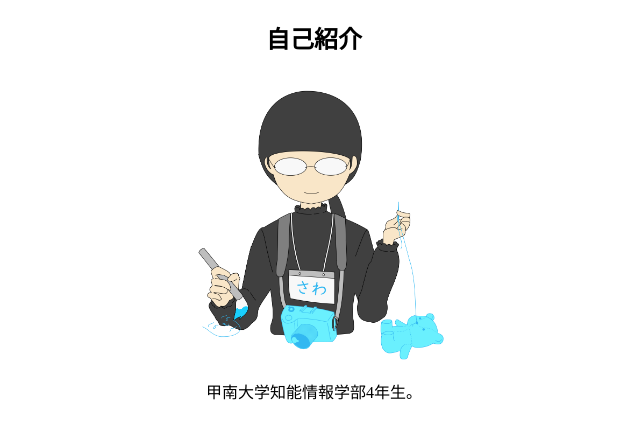
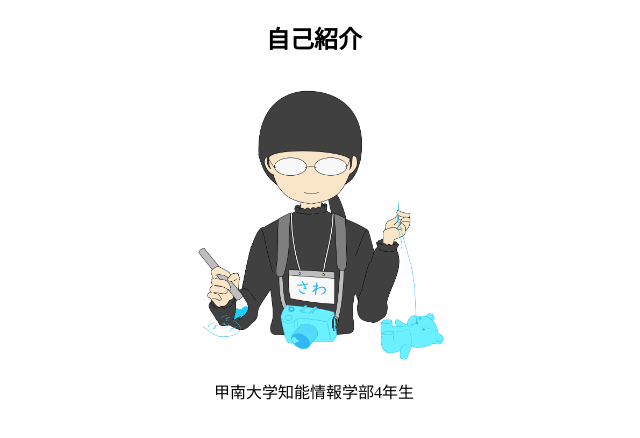
Before and after one commit to s1671065/portfolio, a plain HTML site: page index.html in a window 1280 px wide. Shown: the full height of the page, 326-966 px from the left. Drawn offline with Linux system fonts and the light colour scheme.

Commit message:
句点をなくしました。

```diff
--- a/index.html
+++ b/index.html
@@ -12,7 +12,7 @@
             <h1>自己紹介</h1>
             <section class="pic"><img src="img/self-portrait.png"></section>
             <section class="sentence">
-                甲南大学知能情報学部4年生。
+                甲南大学知能情報学部4年生
             </section>
         </article>
     </body>
```
